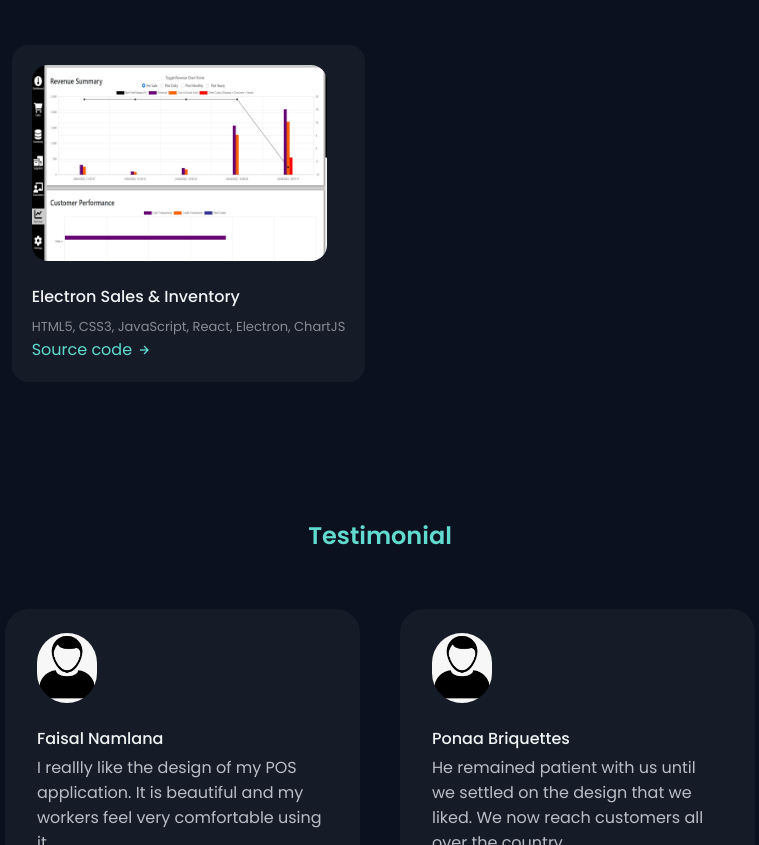
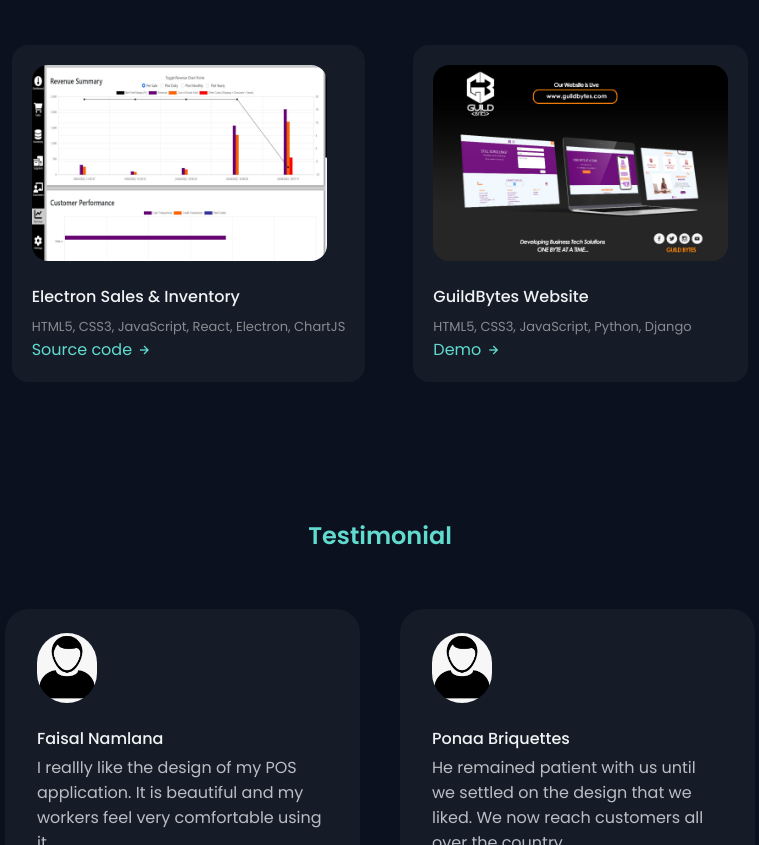
Before and after one commit to ProfNuru/JS-eCommerce, a plain HTML site: page index.html in a window 1280 px wide. Shown: the part 2495-3340 px from the top of the page, without its empty margins (260-1019 px from the left). Drawn offline with nearby package versions, Linux system fonts and the light colour scheme.

Commit message:
added guildbytes website to portfolio

```diff
--- a/index.html
+++ b/index.html
@@ -339,6 +339,18 @@
                     </a>
                 </div>
 
+                <div class="work__card mix web">
+                    <img src="assets/img/guildbytes.jpg" class="work__img">
+
+                    <h3 class="work__title">GuildBytes Website</h3>
+                    <span class="section__subtitle" style="text-align:left">
+                        HTML5, CSS3, JavaScript, Python, Django
+                    </span>
+                    <a href="https://www.guildbytes.com/" target="_blank" class="work__button">
+                        Demo <i class="bx bx-right-arrow-alt work__icon"></i>
+                    </a>
+                </div>
+
             </div>
         </section>
 
```
Also changed, not shown: assets/img/guildbytes.jpg (added), assets/img/pic.png (deleted), 2 other files.
